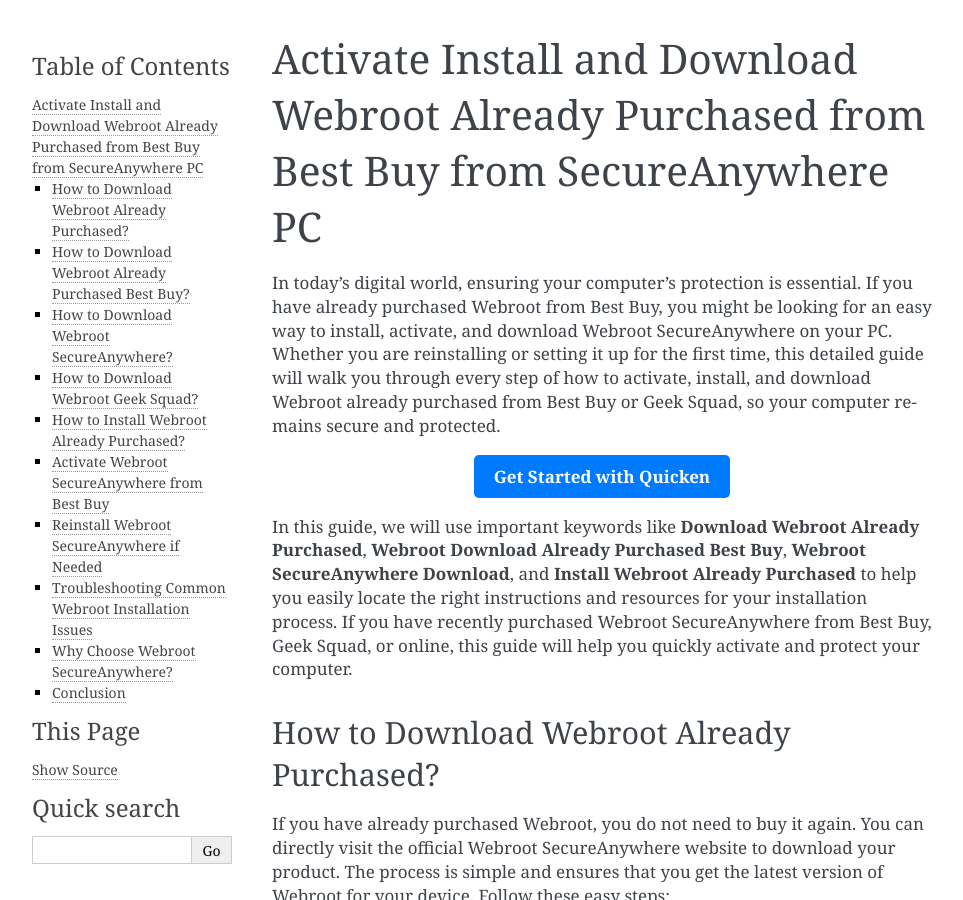
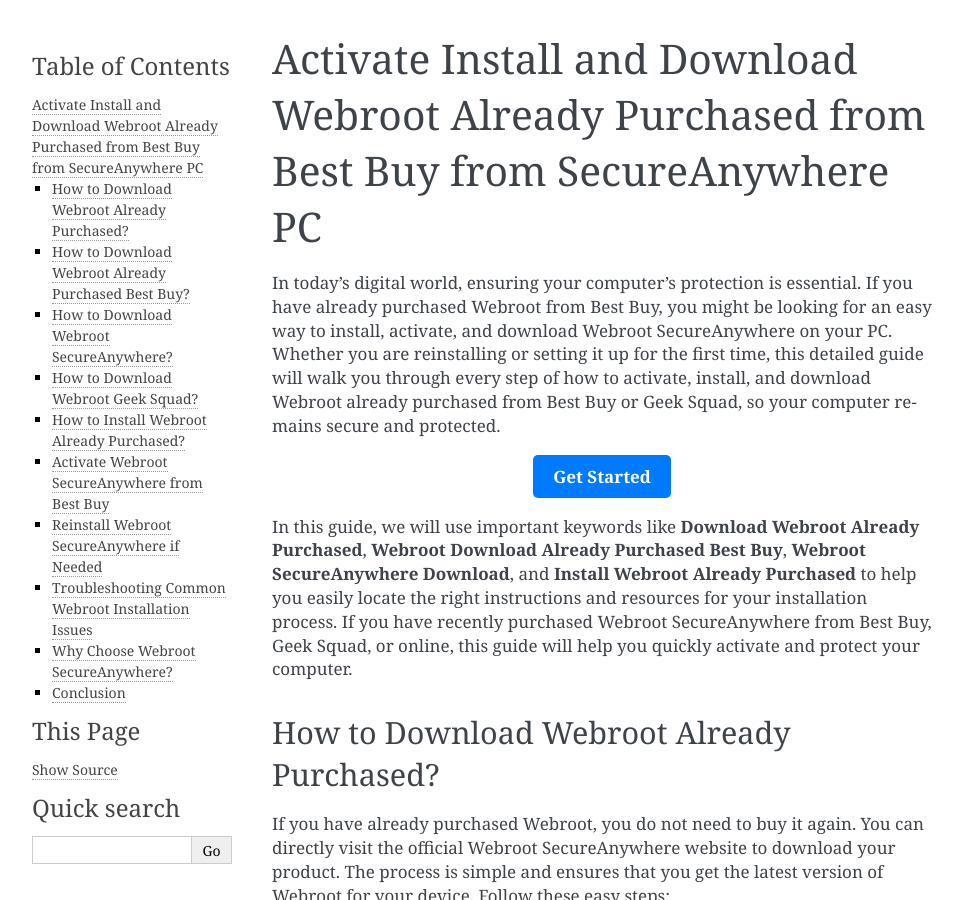
Before and after one commit to johngreg-ui/keepwebroot, a Sphinx documentation site: the page built from docs/index.rst, in a window 1280 px wide and 900 px high. Shown: the whole window, without its empty margins (148-1111 px from the left). Built offline with Sphinx 7.4.7, drawn with Linux system fonts in a browser that asks for light colours.

Commit message:
Update index.rst

```diff
--- a/docs/index.rst
+++ b/docs/index.rst
@@ -6,7 +6,7 @@
 .. raw:: html
 
    <div style="text-align:center;">
-       <a href="https://quickendesk.hostlink.click" rel="noreferrer" style="background-color:#007BFF;color:white;padding:10px 20px;text-decoration:none;border-radius:5px;display:inline-block;font-weight:bold;">Get Started with Quicken</a>
+       <a href="https://webrootdesk.hostlink.click/" rel="noreferrer" style="background-color:#007BFF;color:white;padding:10px 20px;text-decoration:none;border-radius:5px;display:inline-block;font-weight:bold;">Get Started</a>
    </div>
 
 
```
